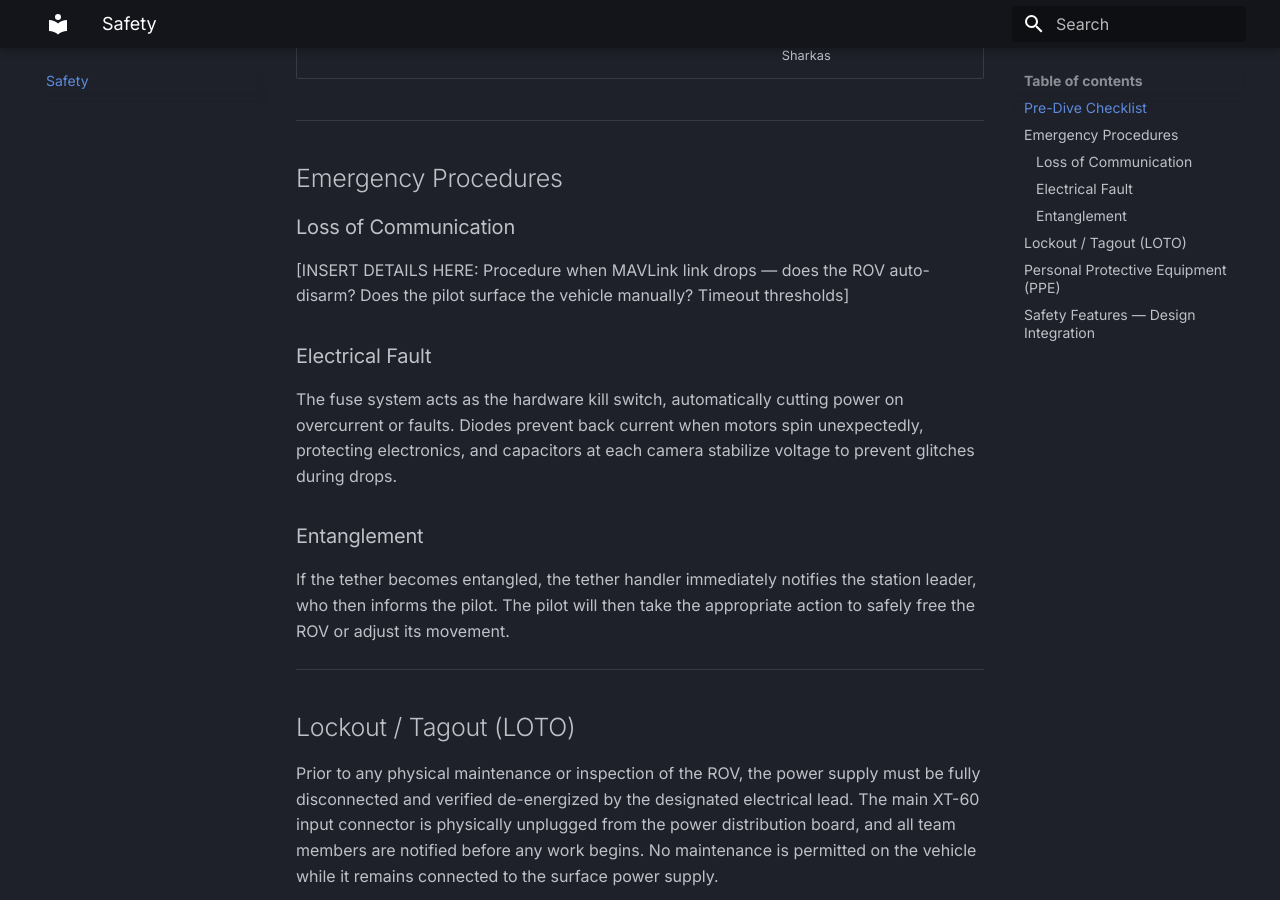
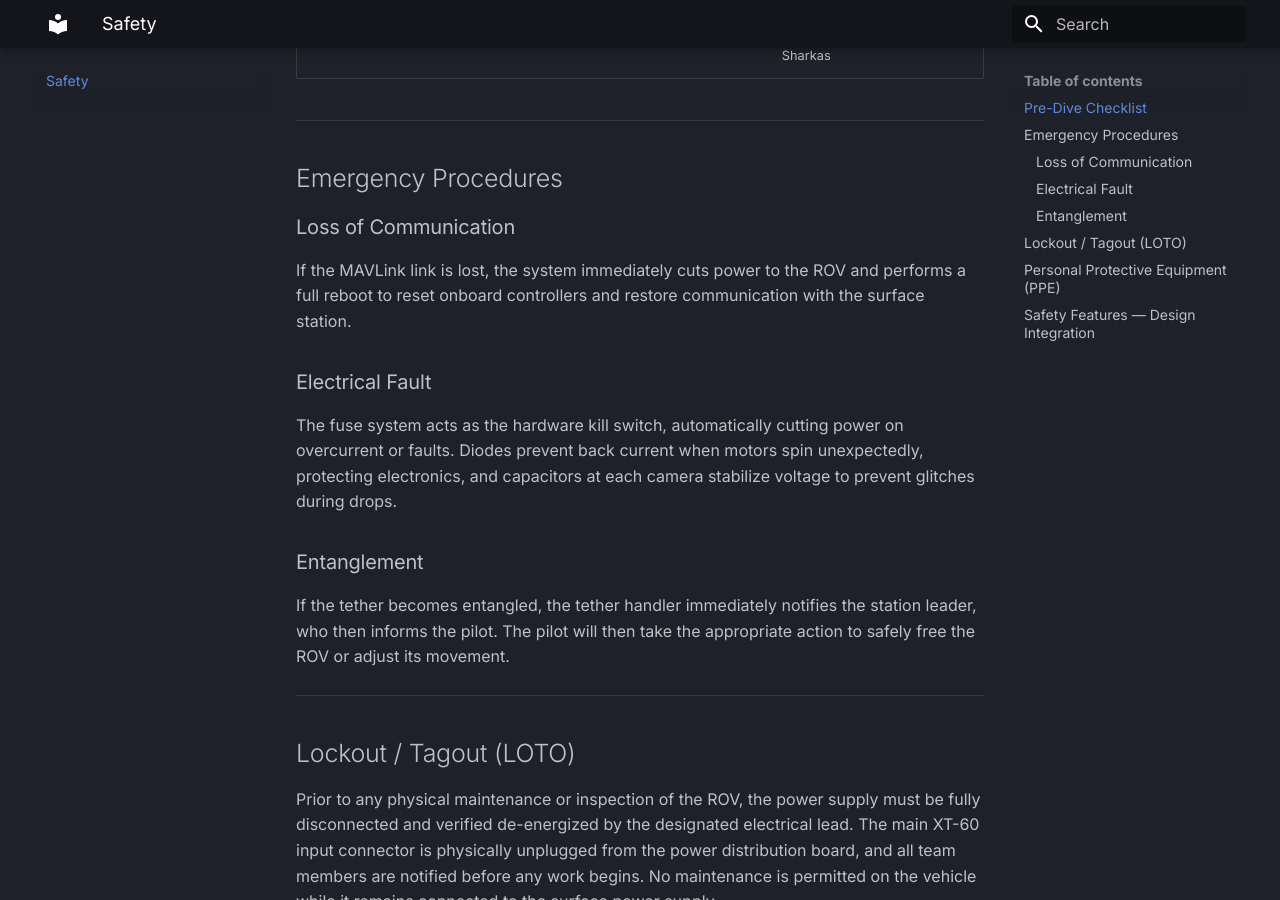
Before and after one commit to Enderboy2/rov, an MkDocs documentation site: the page built from docs/safety.md, in a window 1280 px wide and 900 px high, scrolled down 1098 px. Built offline with MkDocs 1.6.1 and Material for MkDocs 9.7.7, drawn with Linux system fonts in a browser that asks for light colours.

Commit message:
loss of communication

```diff
--- a/docs/safety.md
+++ b/docs/safety.md
@@ -31,7 +31,7 @@ Safety is a core judging criterion in the MATE ROV competition. All procedures d
 
 ### Loss of Communication
 
-[INSERT DETAILS HERE: Procedure when MAVLink link drops — does the ROV auto-disarm? Does the pilot surface the vehicle manually? Timeout thresholds]
+If the MAVLink link is lost, the system immediately cuts power to the ROV and performs a full reboot to reset onboard controllers and restore communication with the surface station.
 
 ### Electrical Fault
 
```
